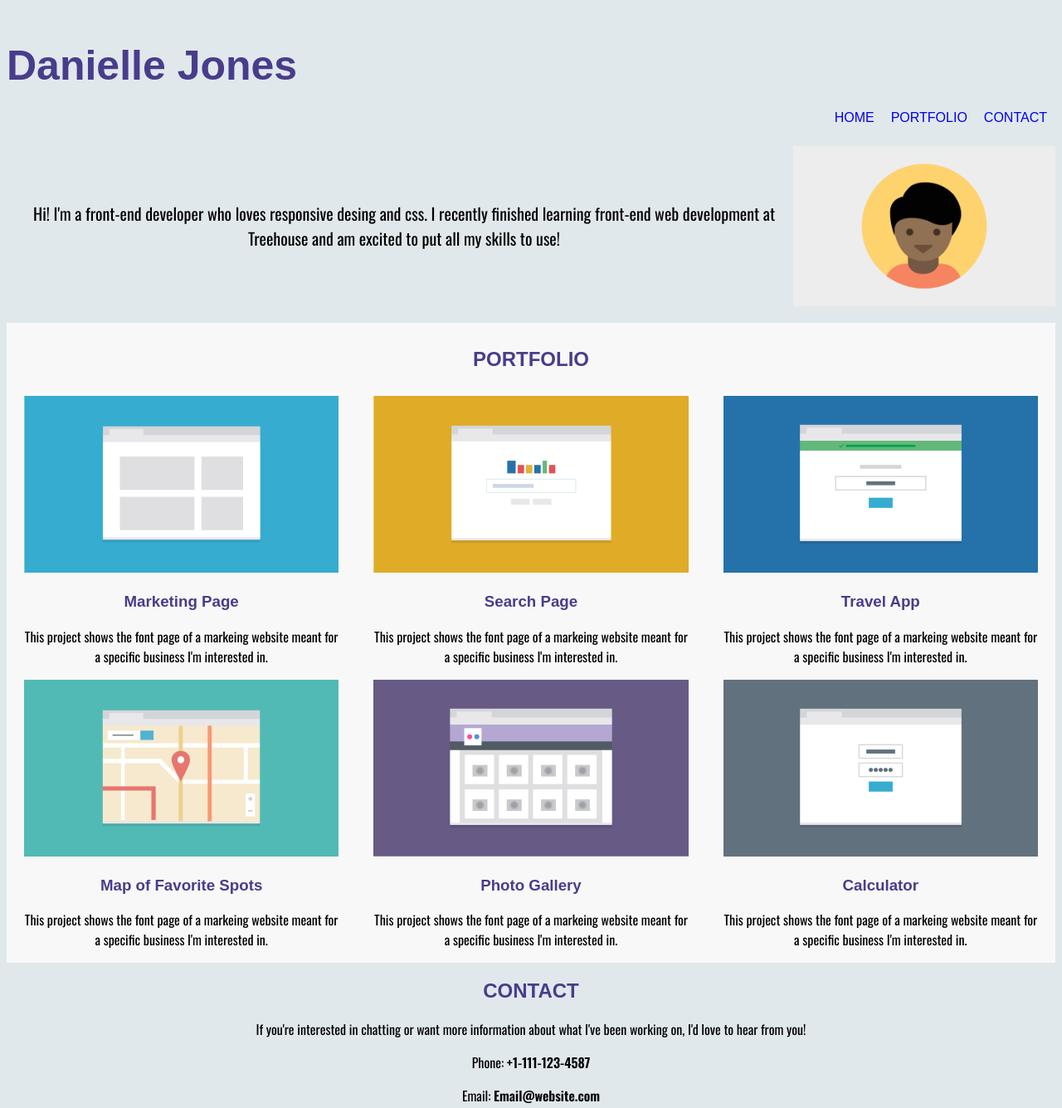
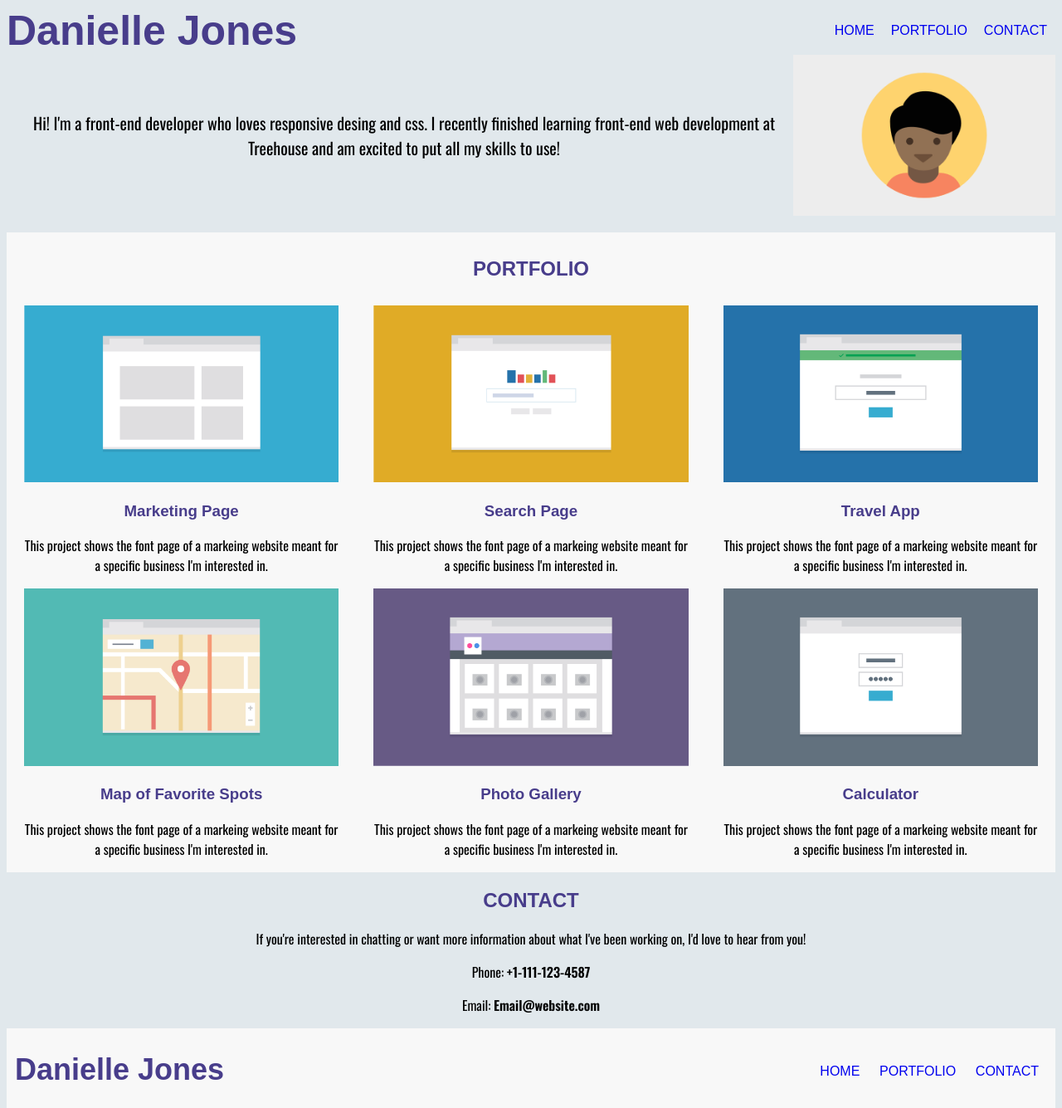
Before and after one commit to Djones106/techdegree-project-2, a plain HTML site: page index.html in a window 1280 px wide. Shown: the top 1335 px of the page at 83% size. Drawn offline with nearby package versions, Linux system fonts and the light colour scheme; a web font is replaced by a local one.

Commit message:
Updated CSS-footer and header 1024px corrected

```diff
--- a/css/styles.css
+++ b/css/styles.css
@@ -105,6 +105,24 @@ footer li{
 #contact{
     text-align: center;
 }
+#footer{
+    display:flex;
+    justify-content: space-between;
+    background: #f8f8f8;
+    padding: 10px;
+    height: 100px;
+}
+
+.name-footer{
+    font-size: 18px;
+}
+
+.name-footer,
+.footer-nav{
+    padding:0px;
+    margin: auto;
+}
+/*
 .footer-nav{
     display:flex;
     flex-wrap: wrap;
@@ -120,6 +138,7 @@ footer li{
     margin-bottom: 0;
     text-align: center;
 }
+*/
 .item-footer{
     display: none;
 }
@@ -160,40 +179,31 @@ footer li{
     .profile-img{
         align-self: center;
     }
-    .footer-nav{
-        justify-content: flex-end;
+    .item-footer a {
+         padding: 0 10px;
     }
     .name-footer{
-        text-align: left;
-        margin-bottom: auto;
+        font-size: 36px;
     }
+
     .item-footer{
         display: contents;
     }
-     .item-footer a {
-         display: inline-block;
-         padding: 0 10px;
-     }
+
     .back-to-top{
         display: none;
     }
 }
 @media (min-width: 1024px){
-    .main-nav h1{
-        display: inline-block;
+    .main-nav{
+        display: flex;
+        justify-content: space-between;
     }
-    .main-nav ul {
-        display: flex;
-    }
-    .menu {
-        justify-content: flex-end;
-    }
-    .name {
-        text-align: left;
-    }
-    .name-footer {
-        text-align: left;
-    }
+   .main-nav h1,
+   .menu{
+       margin: auto 0;
+   }
+
     .profile-img{
         width: 25%;
     }
@@ -211,7 +221,15 @@ footer li{
 
     }
 
+   #footer{
+    display: flex;
+    justify-content: space-between;
+   }
 
+   #footer h1,
+   .footer-nav{
+       margin: auto 0;
+   }
 
 
 
```
